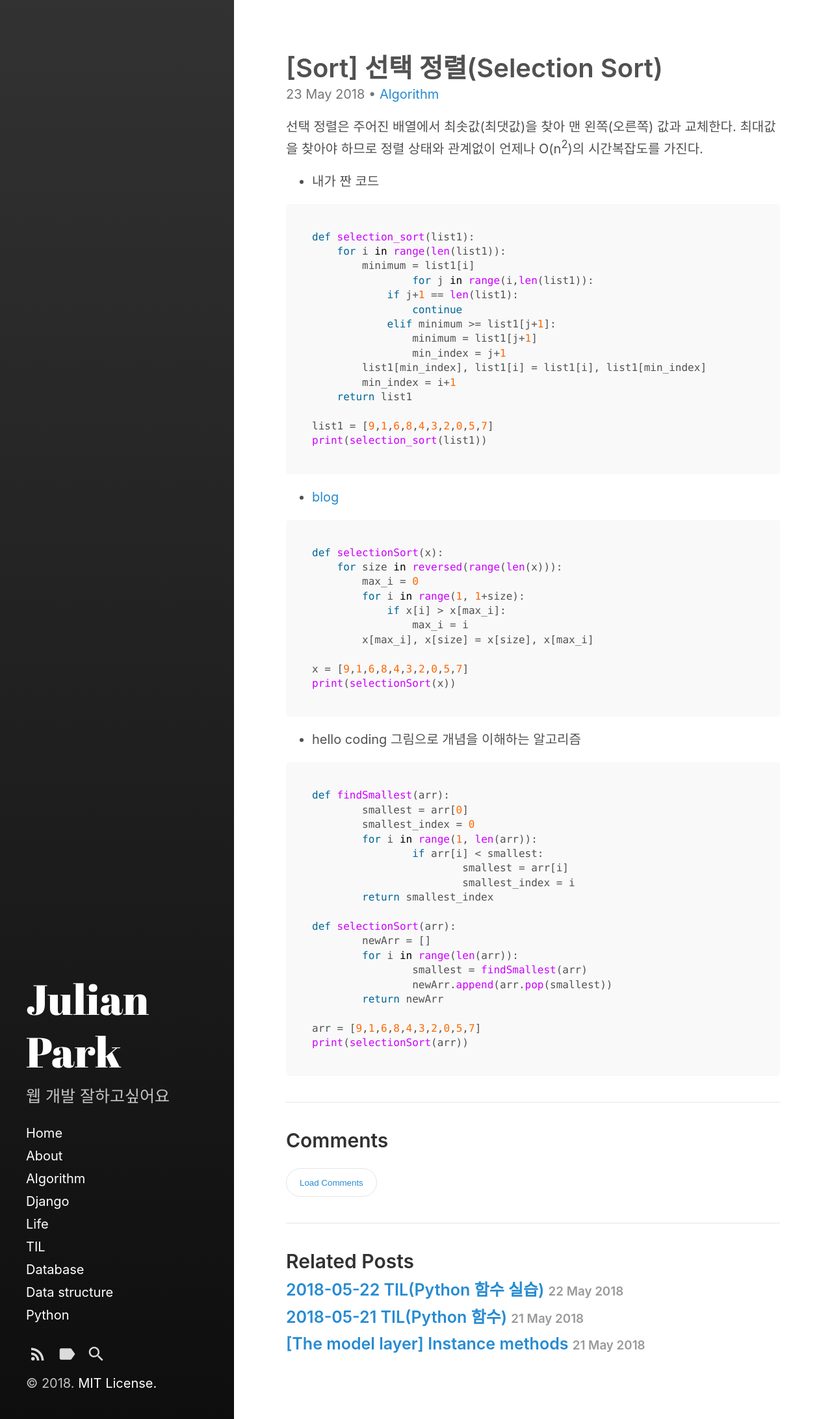
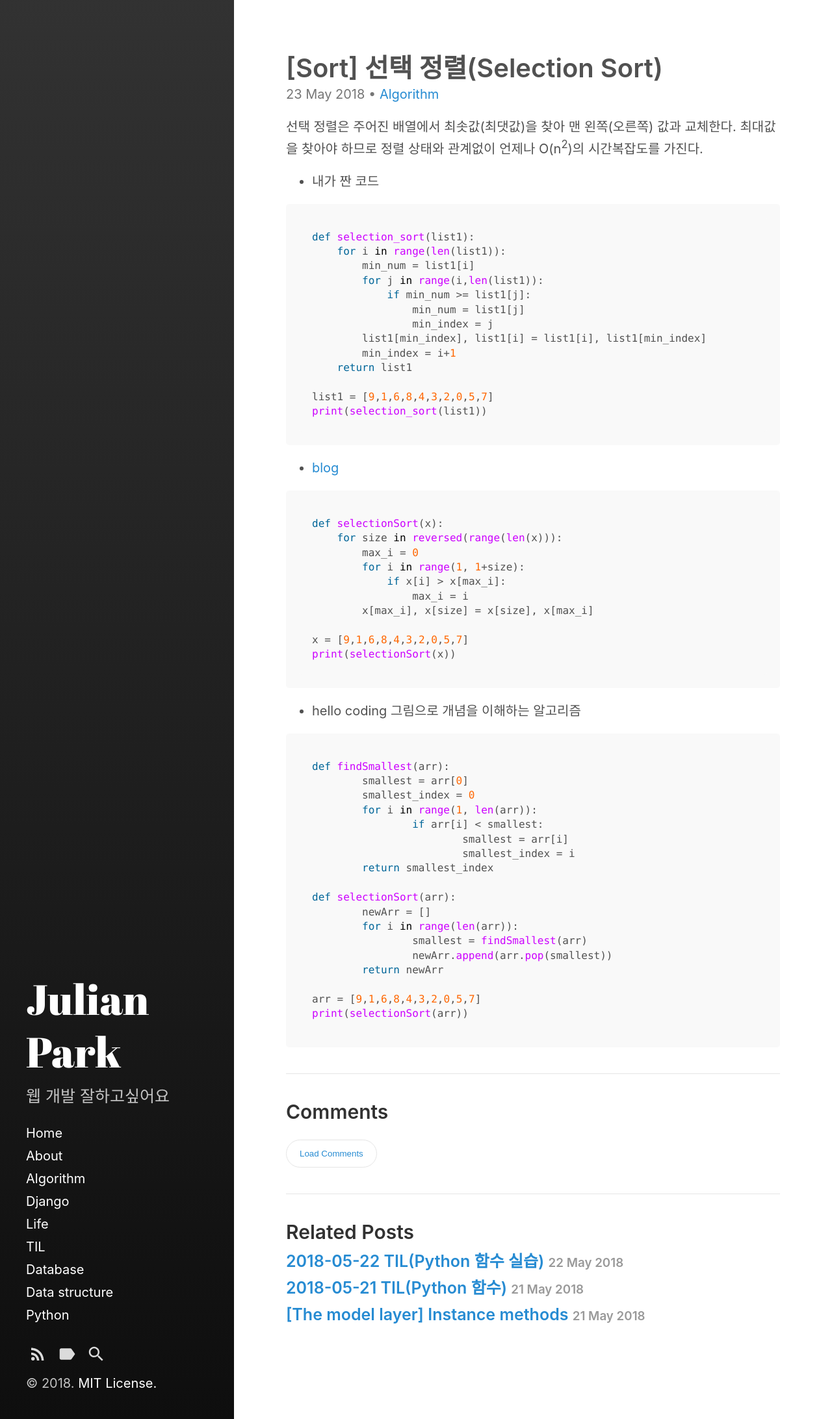
Before and after one commit to Chrisaor/chrisaor.github.com, a Jekyll site: the page built from _posts/Algorithm/2018-05-23-Algorithm_SelectionSort.md, in a window 1280 px wide. Shown: the whole page at 65% size. Built offline with Jekyll 4.4.1, drawn with Linux system fonts in a browser that asks for light colours.

Commit message:
내용 수정

````diff
--- a/_posts/Algorithm/2018-05-23-Algorithm_SelectionSort.md
+++ b/_posts/Algorithm/2018-05-23-Algorithm_SelectionSort.md
@@ -14,13 +14,11 @@ categories: Algorithm
 ```python
 def selection_sort(list1):
     for i in range(len(list1)):
-        minimum = list1[i]
-                for j in range(i,len(list1)):
-            if j+1 == len(list1):
-                continue
-            elif minimum >= list1[j+1]:
-                minimum = list1[j+1]
-                min_index = j+1
+        min_num = list1[i]
+        for j in range(i,len(list1)):
+            if min_num >= list1[j]:
+                min_num = list1[j]
+                min_index = j
         list1[min_index], list1[i] = list1[i], list1[min_index]
         min_index = i+1
     return list1
````
